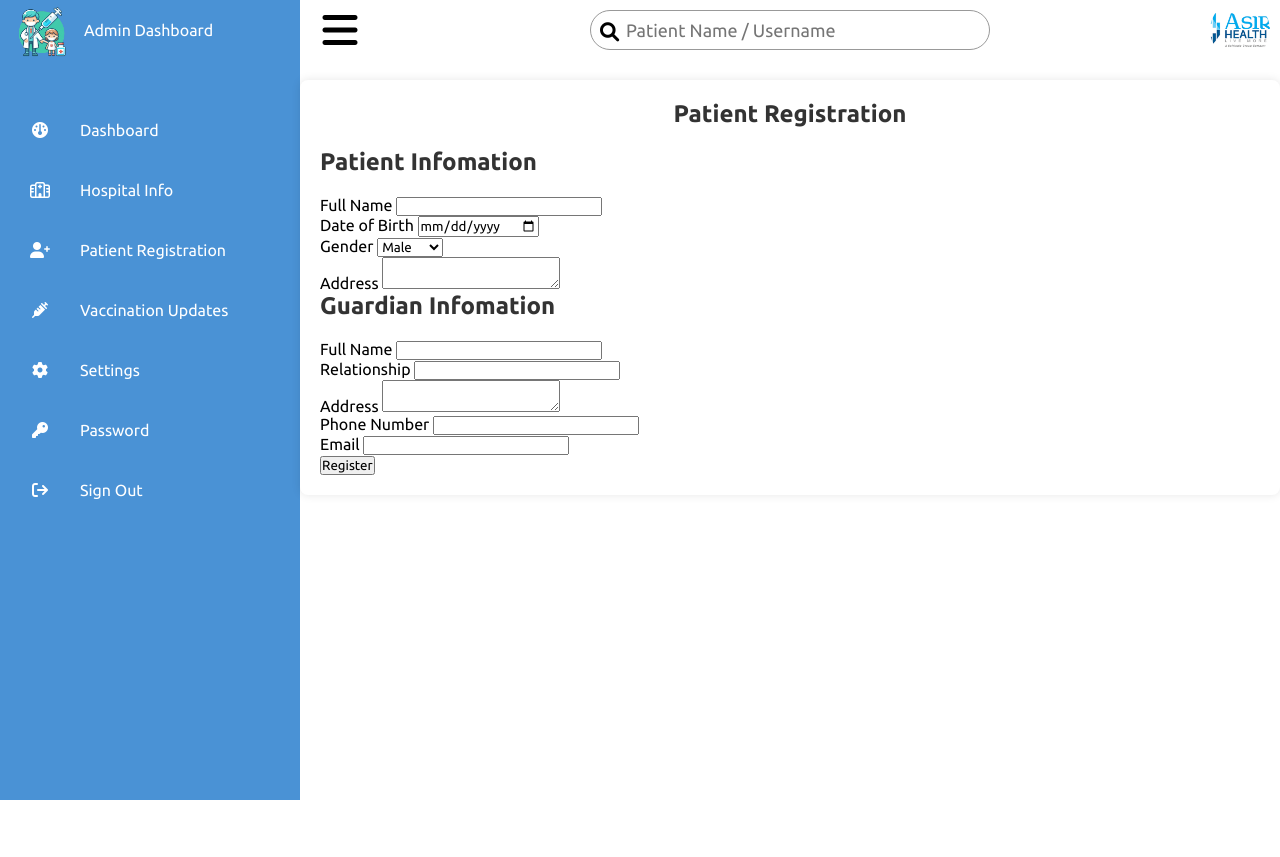
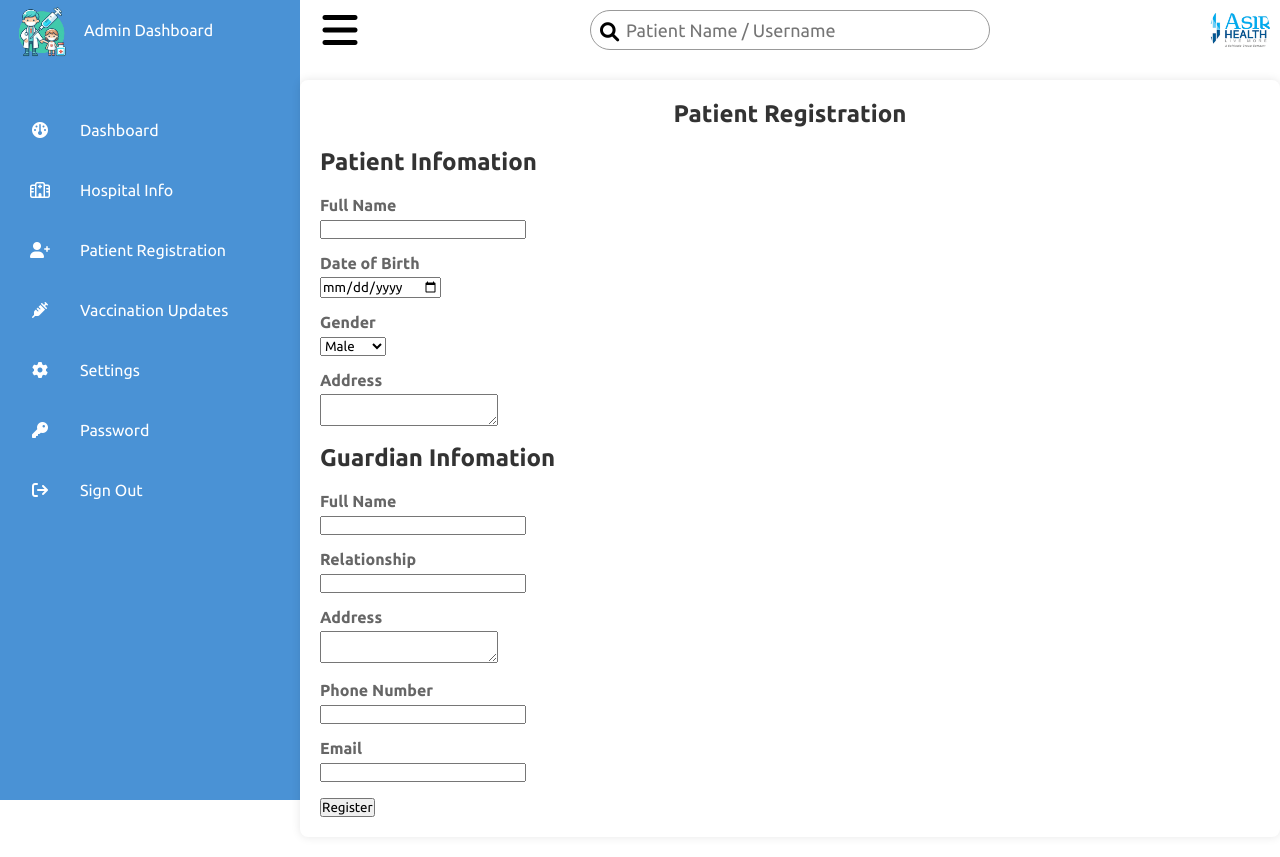
Before and after one commit to nethmimelisha/Computing-Group-Project, a PHP site: page /register.html in a window 1280 px wide. Before the commit the page ends 800 px from the top, so only its background shows below. Run offline with PHP 8.4, Linux system fonts and the light colour scheme.

Commit message:
Update register.css

```diff
--- a/css/register.css
+++ b/css/register.css
@@ -386,3 +386,15 @@ body {
   flex-wrap: wrap;
   justify-content: space-between;
 }
+
+.patient-registration .form-group {
+  flex: 0 0 calc(50% - 10px);
+  margin-bottom: 15px;
+}
+
+.patient-registration label {
+  font-weight: bold;
+  display: block;
+  margin-bottom: 5px;
+  color: #666;
+}
```
